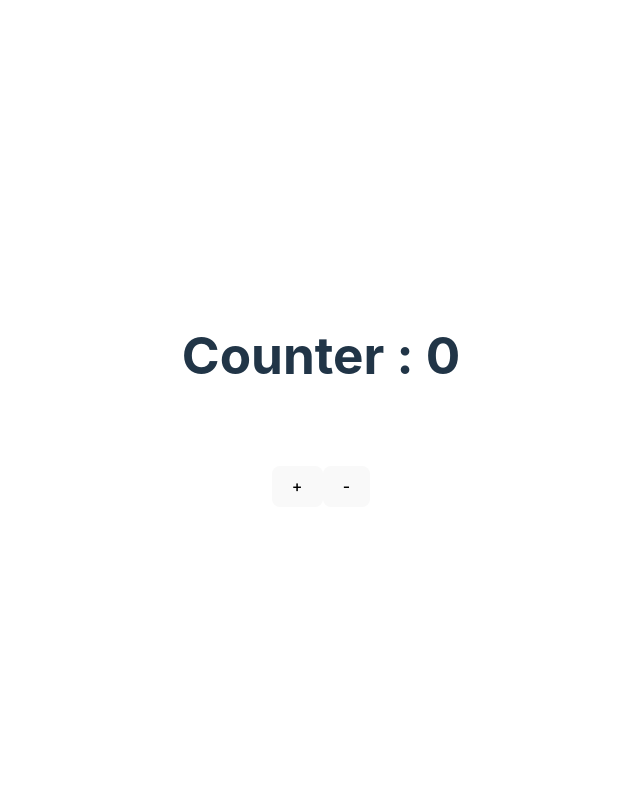
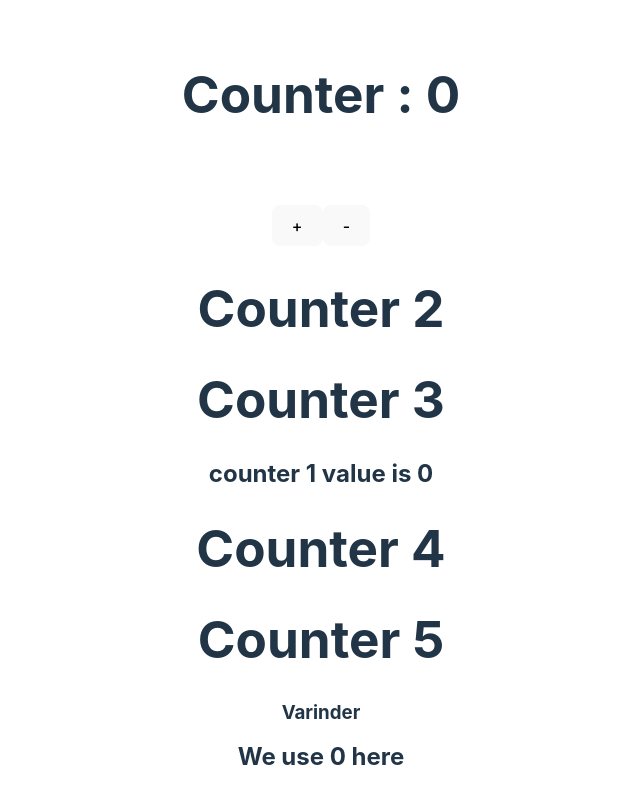
Before and after one commit to Brar21/Messaging_App, a React (Vite) app in the folder Typescript/useContext.hook/: page / in a window 1280 px wide. Shown: the top 804 px of the page, without its empty margins (319-959 px from the left). Built offline with nearby package versions, Linux system fonts and the light colour scheme.

Commit message:
useContext.hook

```diff
--- a/Typescript/useContext.hook/src/App.jsx
+++ b/Typescript/useContext.hook/src/App.jsx
@@ -1,21 +1,59 @@
-import { useState } from 'react'
+import { useState,useContext,createContext } from 'react'
 import './App.css'
-
+const CountContext=createContext()
 function App() {
   const [count, setCount] = useState(0)
 
     return (
-
+   <CountContext.Provider value={count}>
       <div className="App">
           <h1>Counter : {count}</h1>
           <br />
           <br />
           <button onClick={()=>setCount(count+1)}>+</button>
           <button onClick={()=>setCount(count-1)}>-</button>
-
+       <Counter2/>
             </div>
-
+         </CountContext.Provider>
   )
 }
-
+function Counter2()
+{
+    return (
+        <>
+            <h1>Counter 2</h1>
+            <Counter3/>
+        </>
+    )
+}
+function Counter3()
+{
+    const Counter3value=useContext(CountContext)
+    return (
+        <>
+            <h1>Counter 3</h1>
+            <h2>{`counter 1 value is ${Counter3value}`}</h2>
+            <Counter4/>
+        </>
+    )
+}function Counter4()
+{
+    return (
+        <>
+            <h1>Counter 4</h1>
+            <Counter5/>
+        </>
+    )
+}function Counter5()
+{
+    const [name,setName]=useState("Varinder")
+    const countervalue=useContext(CountContext)
+    return (
+        <>
+            <h1>Counter 5</h1>
+            <h3 onClick={()=>setName("Varinder Brar")}>{name}</h3>
+            <h2>{`We use ${countervalue} here`}</h2>
+        </>
+    )
+}
 export default App
```
